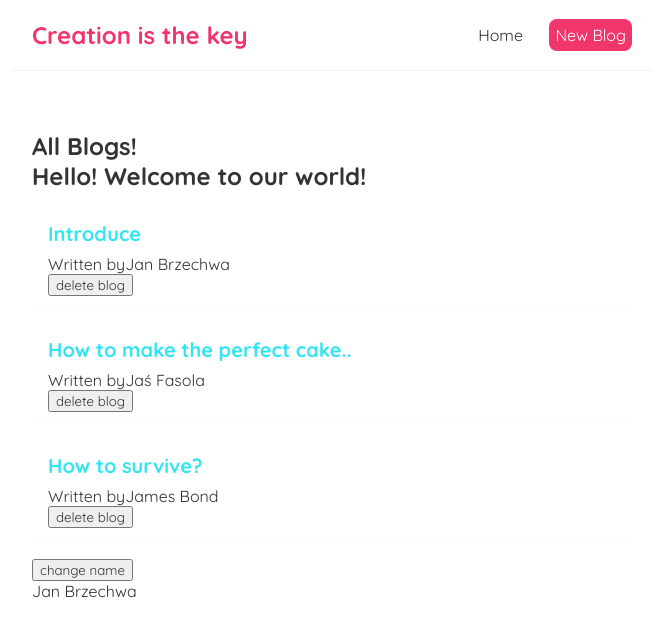
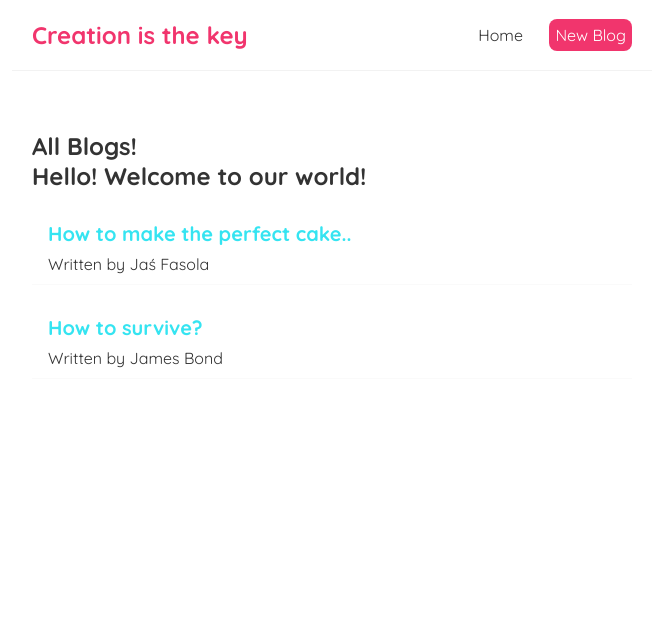
Before and after one commit to PaulaChrustowska/full_modern_react, a React (Create React App) app: page / in a window 1280 px wide. Shown: the top 636 px of the page, without its empty margins (308-971 px from the left). Built offline with nearby package versions, Linux system fonts and the light colour scheme; data requests are answered from the project's data file.

Commit message:
fetching data with useEffect

```diff
--- /dev/null
+++ b/data/db.json
@@ -0,0 +1,16 @@
+{
+    "blogs": [
+        {
+            "title": "How to make the perfect cake..",
+            "author": "Jaś Fasola",
+            "body": "Banana Cake is a quick, simple and delicious spoon mix cake and best of all - a cake that always comes out! I do not remember where this recipe came from, but the taste of banana ",
+            "id": 2
+        },
+        {
+            "title": "How to survive?",
+            "body": "Fight!",
+            "author": "James Bond",
+            "id": 7
+        }
+    ]
+}
--- a/src/BlogList.jsx
+++ b/src/BlogList.jsx
@@ -1,8 +1,6 @@
 import React from 'react';
 
-function BlogList({
-  blogs, title, greet, handleDelete,
-}) {
+function BlogList({ blogs, title, greet }) {
   // const { blogs } = props;
   // const { title } = props;
 
@@ -15,9 +13,9 @@ function BlogList({
           <h2>{blog.title}</h2>
           <p>
             Written by
+            {' '}
             {blog.author}
           </p>
-          <button onClick={() => handleDelete(blog.id)}>delete blog</button>
         </div>
       ))}
     </div>
--- a/src/Home.jsx
+++ b/src/Home.jsx
@@ -2,37 +2,19 @@ import React, { useState, useEffect } from 'react';
 import BlogList from './BlogList';
 
 function Home() {
-  const [blogs, setBlogs] = useState([
-    {
-      title: 'Introduce', body: 'Witajcie! W naszej bajce Słoń zagra na fujarce, Pinokio nam zaśpiewa, Zatańczą wkoło drzewa. Tu wszystko jest możliwe,Zwierzęta są szczęśliwe, A dzieci, wiem coś o tym,Latają samolotem.Nikt tutaj nie zna głodu,Nikt tu nie czuje chłodu I nawet - ja nie kłamię Nikt się nie skarży mamie', author: 'Jan Brzechwa', id: 1,
-    },
-    { title: 'How to make the perfect cake..', author: 'Jaś Fasola', id: 2 },
-    {
-      title: 'How to survive?', body: 'Fight!', author: 'James Bond', id: 7,
-    },
-  ]);
-
-  const [name, setName] = useState('Jan Brzechwa');
-
-  const handleDelete = (id) => {
-    const newBlogs = blogs.filter((blog) => blog.id !== id);
-    setBlogs(newBlogs);
-  };
+  const [blogs, setBlogs] = useState(null);
 
   useEffect(() => {
-    console.log('use effect ran');
-    console.log(name);
-  }, [name]);
+    fetch('http://localhost:8000/blogs')
+      .then((res) => res.json())
+      .then((data) => {
+        setBlogs(data);
+      });
+  }, []);
 
   return (
     <div className="home">
-      <BlogList blogs={blogs} title="All Blogs!" greet="Hello! Welcome to our world!" handleDelete={handleDelete} />
-      <button onClick={() => setName('Jaś Fasola')}>change name</button>
-      <p>
-        {' '}
-        { name }
-        {' '}
-      </p>
+      {blogs && <BlogList blogs={blogs} title="All Blogs!" greet="Hello! Welcome to our world!" />}
     </div>
   );
 }
```
